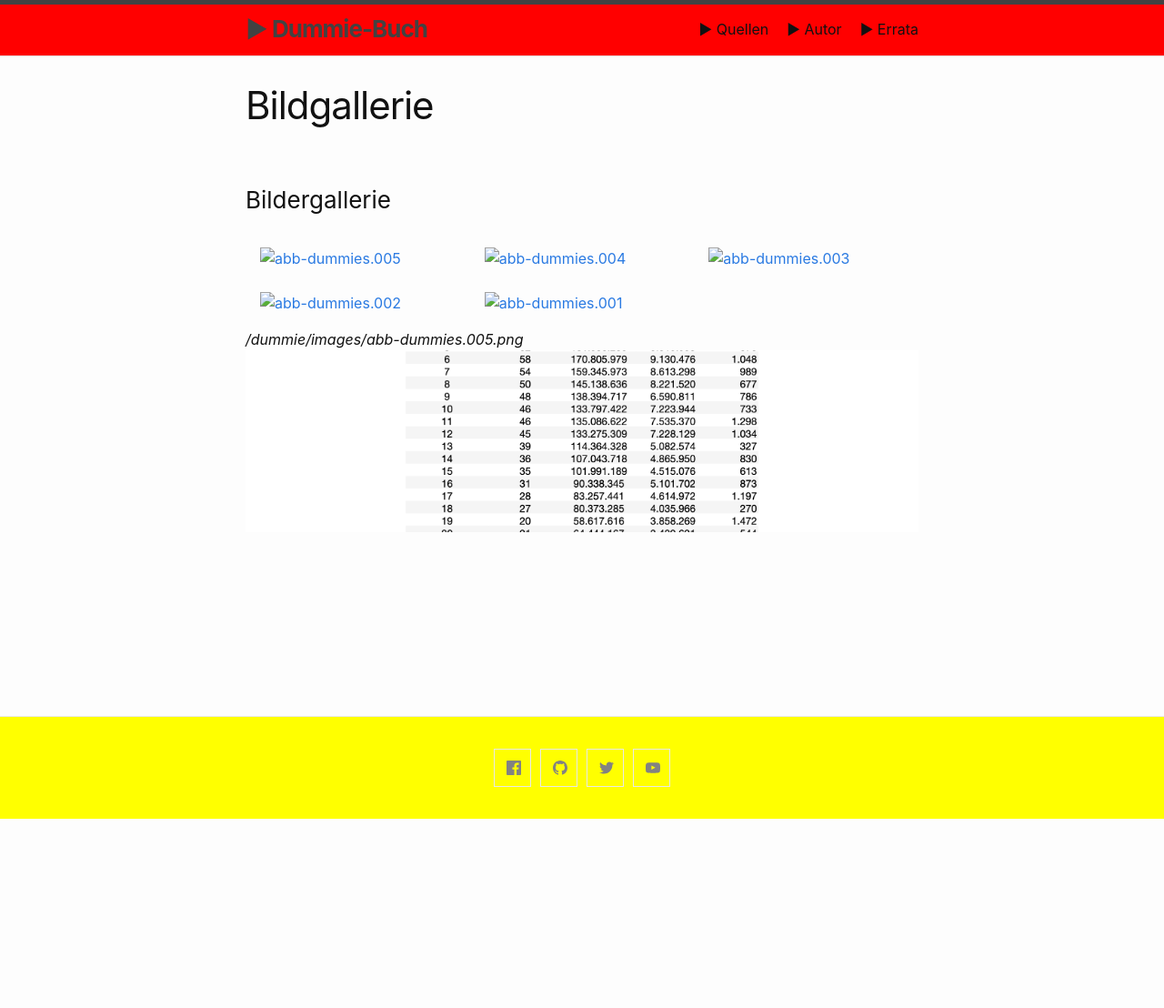
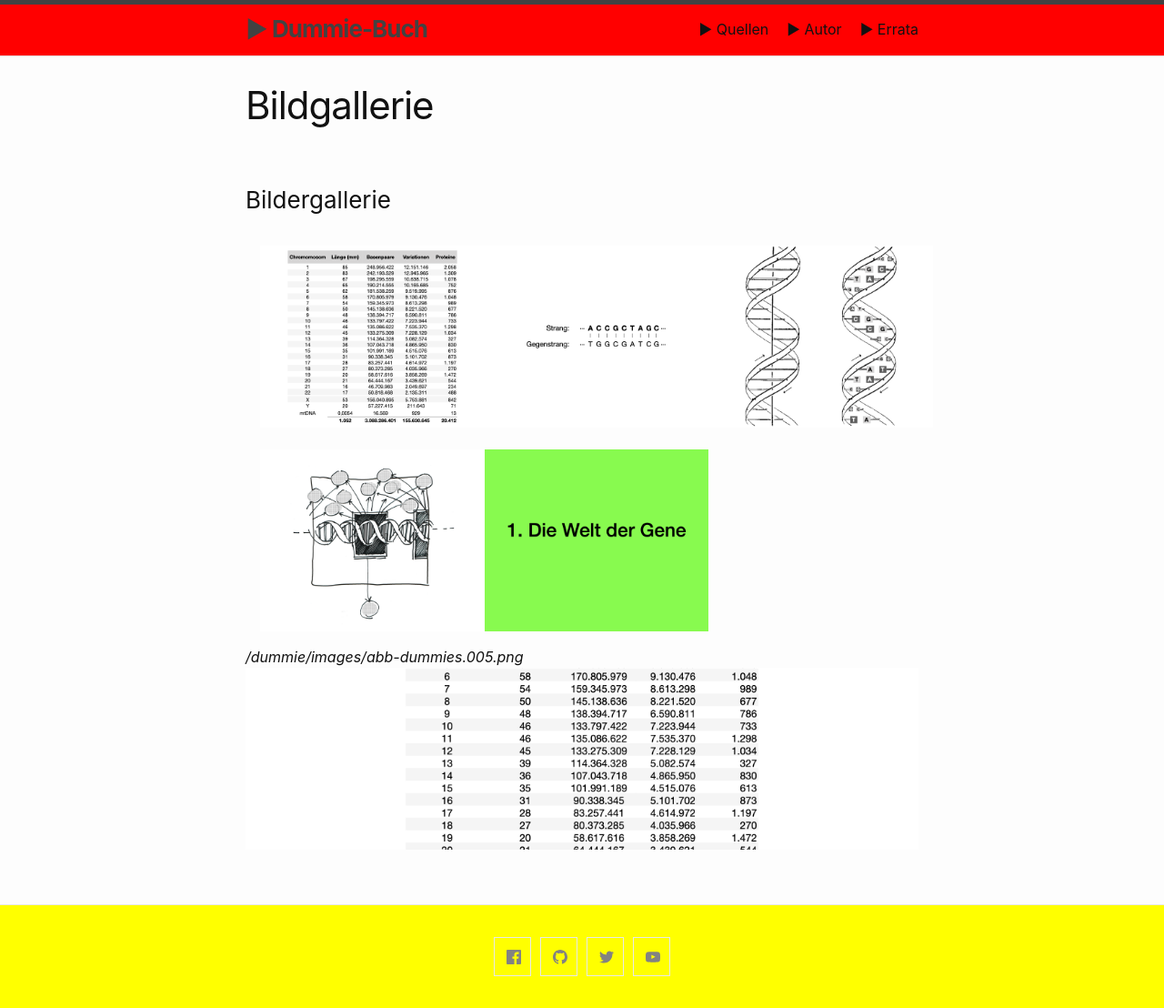
Before and after one commit to awkologist/dummie, a Jekyll site: the page built from weiteres.md, in a window 1280 px wide. Shown: the whole page at 91% size. Built offline with Jekyll 4.4.1, drawn with Linux system fonts in a browser that asks for light colours; Markdown is read by kramdown in place of the engine named in the settings; before the commit the page ends 900 px from its top, so only the background shows below that.

Commit message:
Update _config.yml

```diff
--- a/_config.yml
+++ b/_config.yml
@@ -61,5 +61,5 @@ plugins:
  - jekyll-feed
  - jekyll-seo-tag
 
-imagesurl: "images/"
-thumbsurl: "images/"
+imagesurl: /dummie/images/
+thumbsurl: /dummie/images/
```
